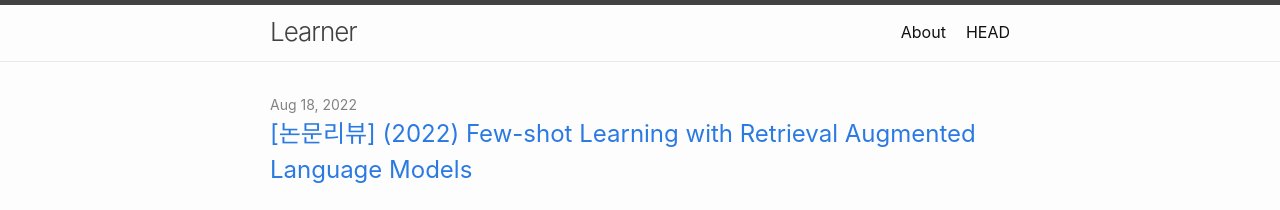
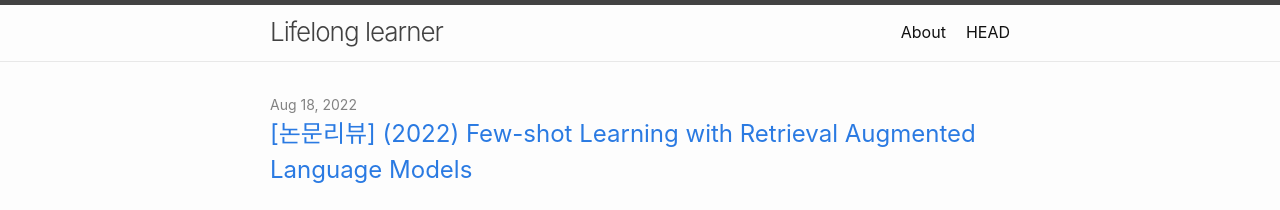
Before and after one commit to yesredpig/yesredpig.github.io, a Jekyll site: the page built from index.md, in a window 1280 px wide. Shown: the top 210 px of the page. Built offline with Jekyll 4.4.1, drawn with Linux system fonts in a browser that asks for light colours.

```diff
--- a/_config.yml
+++ b/_config.yml
@@ -1,4 +1,4 @@
-title: Learner
+title: Lifelong learner
 author:
   name: yesredpig
   email: yesredpig@gmail.com
```
